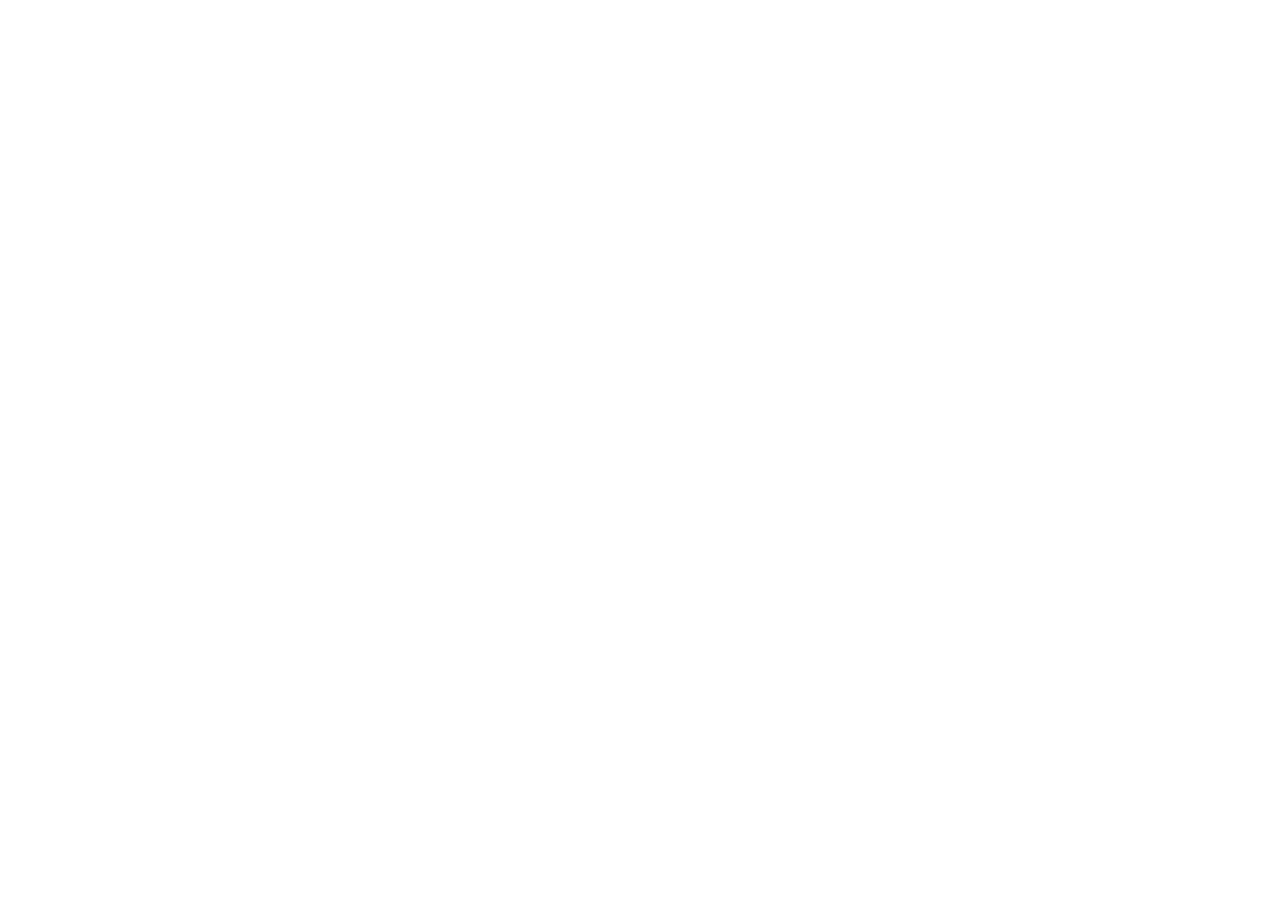
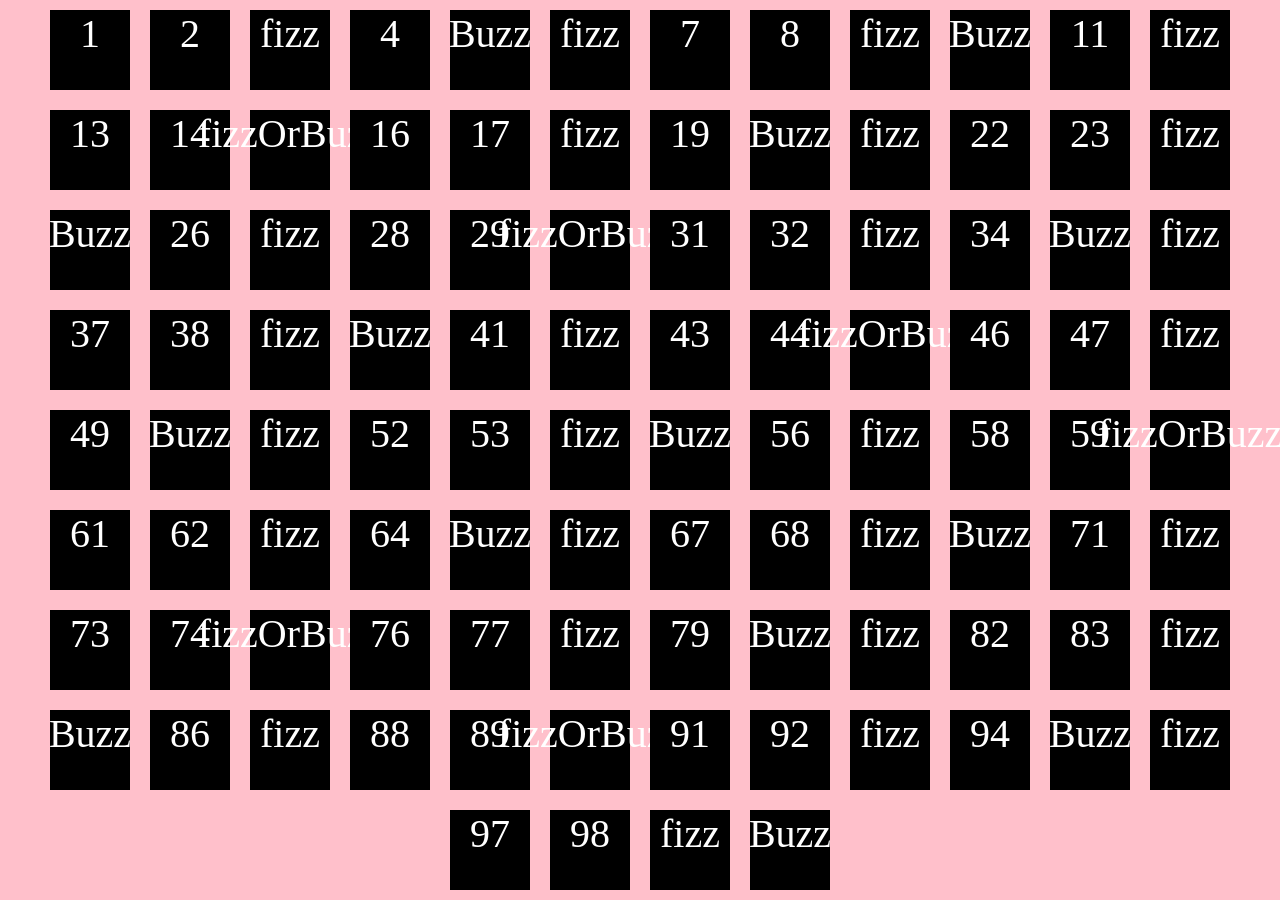
Before and after one commit to CristiniLorenzo/js-fizzbuzz, a plain HTML site: page index.html in a window 1280 px wide. Before the commit the page ends 800 px from the top, so only its background shows below. Drawn offline with Linux system fonts and the light colour scheme.

Commit message:
add bonus 1

```diff
--- a/css/style.css
+++ b/css/style.css
@@ -0,0 +1,23 @@
+*{
+    margin: 0;
+    padding: 0;
+    box-sizing: border-box;
+}
+#container{
+    background-color: pink;
+    width: 100%;
+    margin: 0 auto;
+    display: flex;
+    flex-wrap: wrap;
+    justify-content: center;
+}
+.box{
+    background-color: black;
+    color: white;
+    width: 80px;
+    height: 80px;
+    font-size: 40px;
+    margin: 10px;
+    display: flex;
+    justify-content: center;
+}
--- a/index.html
+++ b/index.html
@@ -7,7 +7,9 @@
     <link rel="stylesheet" href="./css/style.css">
 </head>
 <body>
-
+    <div id="container">
+        <!-- <div class="box"></div> -->
+    </div>
 
     <script type="text/javascript" src="./js/script.js"></script>
 </body>
--- a/js/script.js
+++ b/js/script.js
@@ -1,30 +1,32 @@
 // Scrivi un programma che stampi in console i numeri da 1 a 100,
 // ma che per i multipli di 3 stampi “Fizz” al posto del numero e per i multipli di 5 stampi “Buzz”.
 // Per i numeri che sono sia multipli di 3 che di 5 stampi “FizzBuzz”
+
+const numberContainer = document.querySelector('#container')
 
 // STAMPO I NUMNERI DA 1 A 100
 for(let i = 1; i <=100; i++) {
     // console.log(i);
 
-    // let fizOrBuzz ;
-
+    let message ;
     // SE MULTIPLI SIA DI 3 CHE DI 5 SCRIVO FIZZBUZZ
     if (i % 5 === 0 && i % 3 === 0) {
-        // fizOrBuzz = i + ` fizzBuzz`;
-        console.log('fizOrBuzz')
+        message = 'fizzOrBuzz';
     }
 
     // SE MULTIPLI DI 3 SCRIVO FIZZ
     else if (i % 3 === 0) {
-        // fizOrBuzz = i + ` fizz`;
-        console.log('fizz')
+        message = 'fizz';
     }
     // SE MULTIPLI DI 5 SCRIVO BUZZ
      else if (i % 5 === 0) {
-        // fizOrBuzz = i + ` buzz`;
-        console.log('Buzz')
+        message = 'Buzz';
     }
     else {
-        console.log(i)
+        message = i
     }
+
+    // console.log(message);
+    const newBox = `<div class="box">${message}</div>`;
+    numberContainer.innerHTML += newBox;
 }
```
